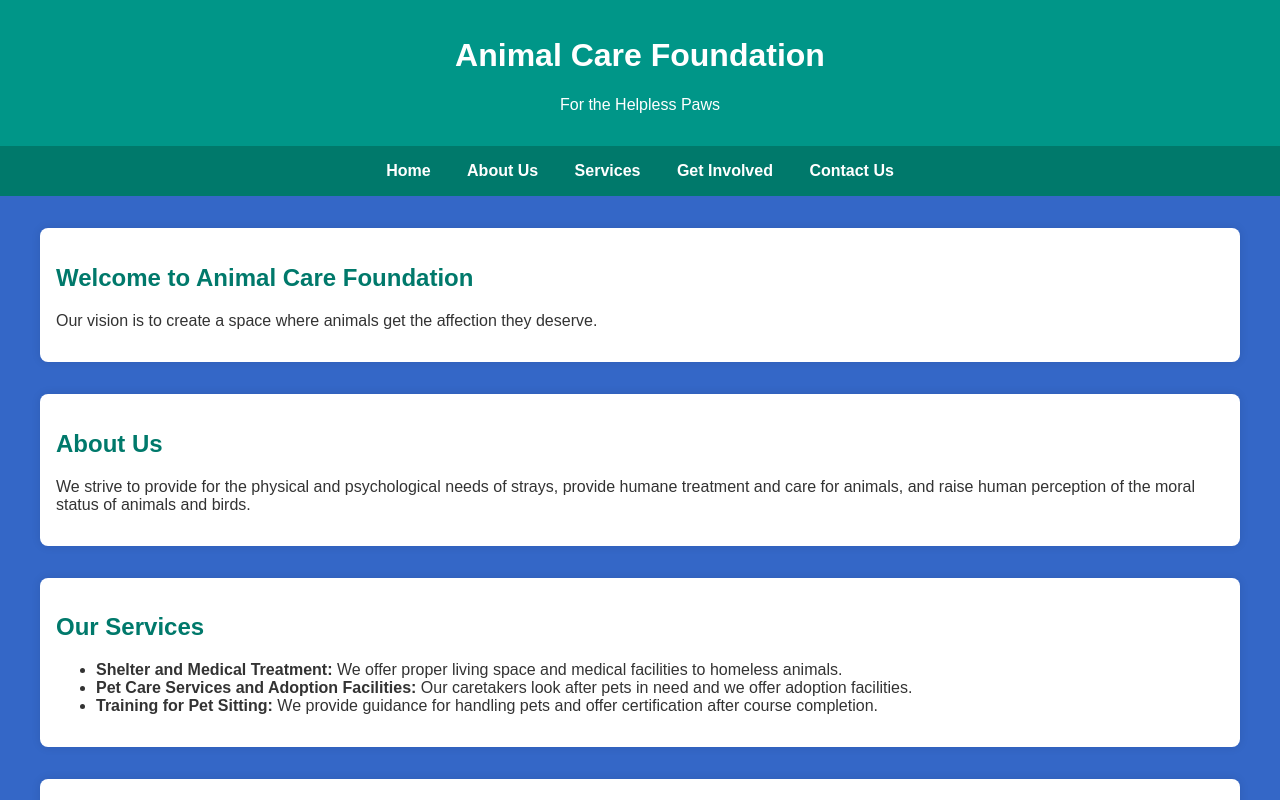
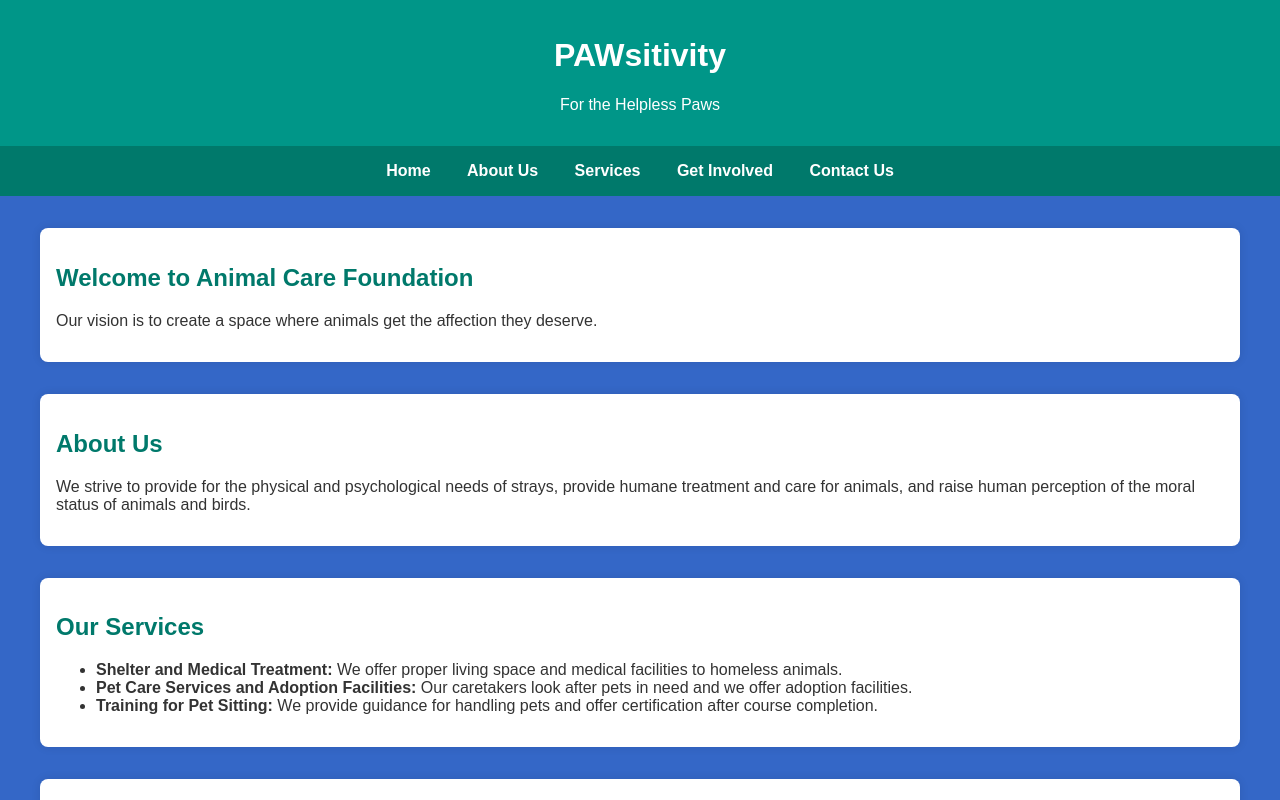
Before and after one commit to AdityaPuku/PAWsitivity, a plain HTML site: page index.html in a window 1280 px wide. Shown: the top 800 px of the page. Drawn offline with Linux system fonts and the light colour scheme.

Commit message:
Update index.html

```diff
--- a/index.html
+++ b/index.html
@@ -3,7 +3,7 @@
 <head>
     <meta charset="UTF-8">
     <meta name="viewport" content="width=device-width, initial-scale=1.0">
-    <title>Animal Care Foundation</title>
+    <title>PAWsitivity</title>
     <style>
         body {
             font-family: Arial, sans-serif;
@@ -50,7 +50,7 @@
 <body>
 
 <header>
-    <h1>Animal Care Foundation</h1>
+    <h1>PAWsitivity</h1>
     <p>For the Helpless Paws</p>
 </header>
 
```
